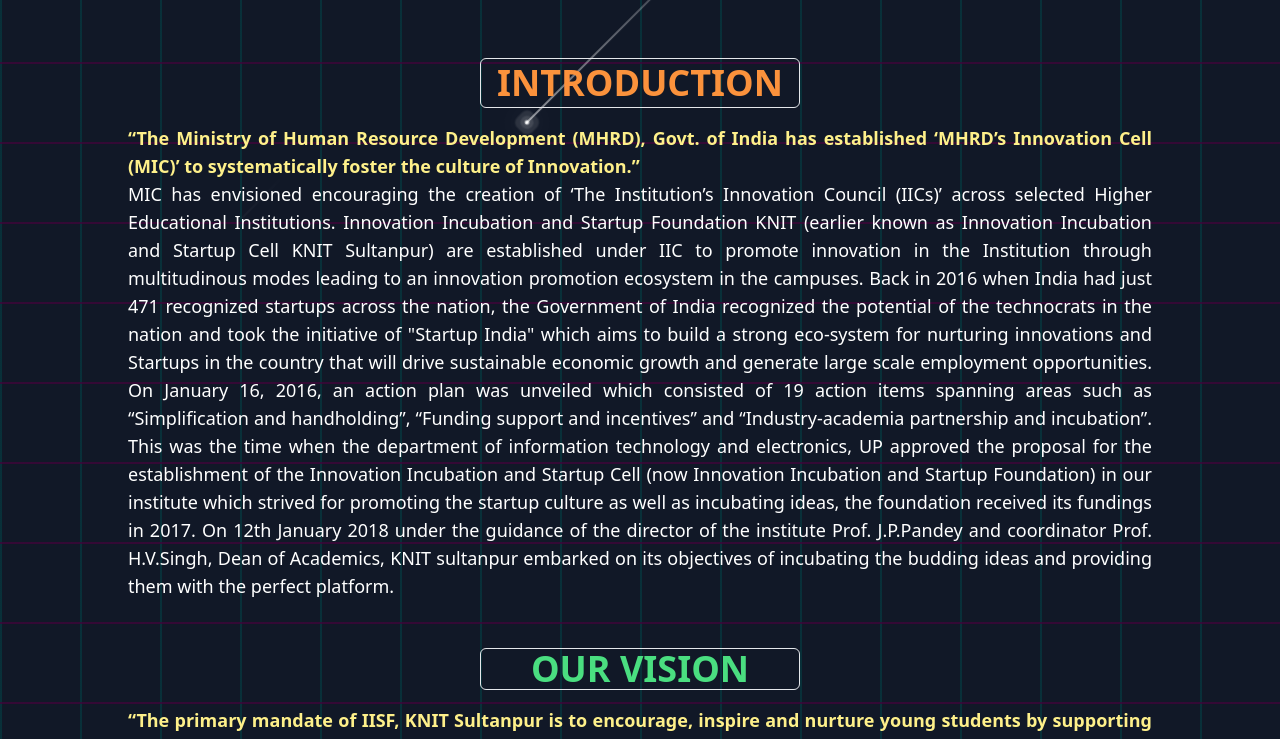
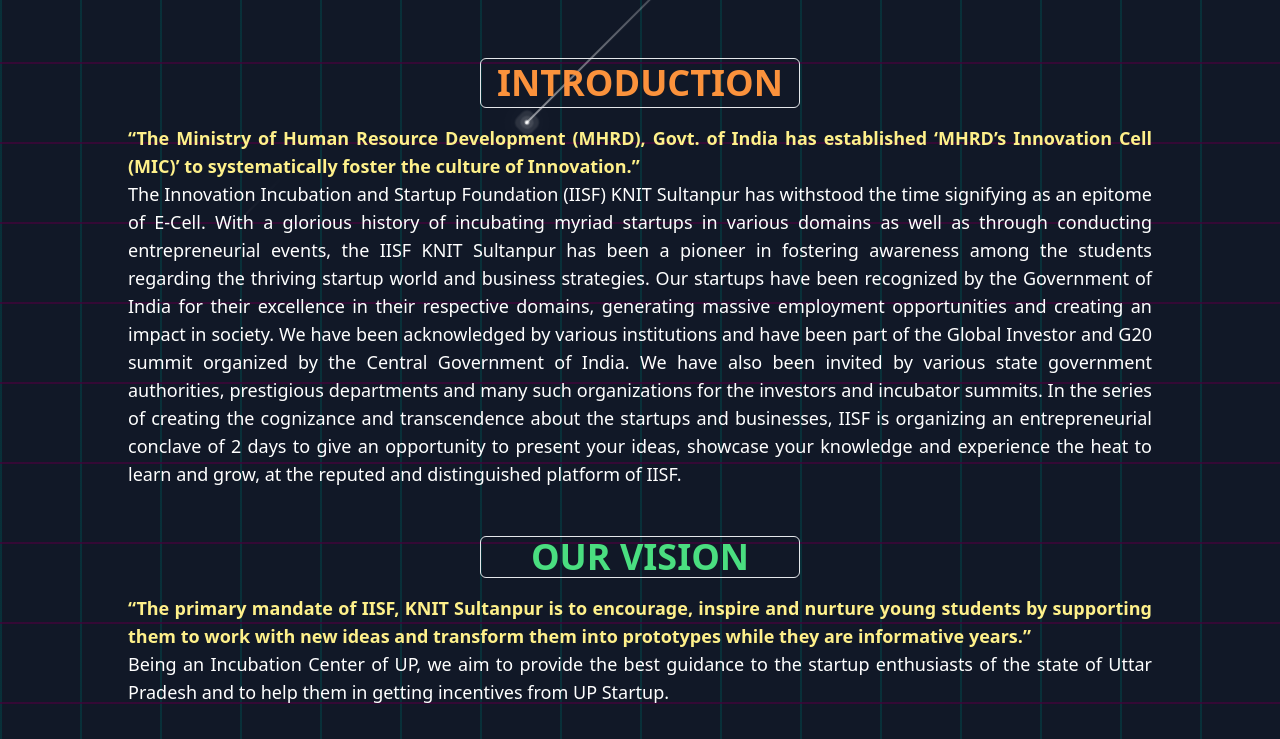
Before and after one commit to anurag-327/IISF_Avinya, a React (Vite) app in the folder front/: page /iisf in a window 1280 px wide. Shown: the part 578-1317 px from the top of the page. Built offline with nearby package versions, Linux system fonts and the light colour scheme.

Commit message:
updated faq's

```diff
--- a/front/src/Components/About.jsx
+++ b/front/src/Components/About.jsx
@@ -16,7 +16,7 @@
             <div className='w-[80%] sm:w-full  p-5 '>
                 <h1 className=' text-3xl font-poppins text-center font-bold  text-yellow-300'>Innovation, Incubation and Startup Foundation</h1>
 
-                <p className='text-start text-lg mt-2'>The Innovation Incubation and Startup Foundation (IISF) KNIT Sultanpur has withstood the time signifying as an epitome of E-Cell. With a glorious history of incubating myriad startups in various domains as well as through conducting entrepreneurial events, the IISF KNIT Sultanpur has been a pioneer in fostering awareness among the students regarding the thriving startup world and business strategies.</p>                <p className='text-justify text-lg mt-2'>The Innovation Incubation and Startup Foundation (IISF) KNIT Sultanpur has withstood the time signifying as an epitome of E-Cell. With a glorious history of incubating myriad startups in various domains as well as through conducting entrepreneurial events, IISF KNIT Sultanpur has been a pioneer in fostering awareness among the students regarding the thriving startup world and business strategies.</p>
+                <p className='text-start text-lg mt-2'>The Innovation Incubation and Startup Foundation (IISF) KNIT Sultanpur has withstood the time signifying as an epitome of E-Cell. With a glorious history of incubating myriad startups in various domains as well as through conducting entrepreneurial events, the IISF KNIT Sultanpur has been a pioneer in fostering awareness among the students regarding the thriving startup world and business strategies.</p>
                 <Link className='text-blue-300 float-right  text-end font-semibold ' to="/iisf"><p>Show more &rarr;</p></Link>
             </div>
         </div>
--- a/front/src/Event_Details/Event.jsx
+++ b/front/src/Event_Details/Event.jsx
@@ -26,7 +26,7 @@
                       </span>
                   </Link>
         <h2 className='text-5xl mt-5 sm:text-3xl font-bold text-yellow-500 underline'>Event Roadmap</h2>
-        <h3 className='text-violet-500 font-bold  text-3xl  my-5'>Day 1</h3>
+        {/* <h3 className='text-violet-500 font-bold  text-3xl  my-5'>Day 1</h3> */}
         {/* <Day1/> */}
         {/* <h3 className='text-violet-500  font-bold text-3xl my-5'>Day 2</h3> */}
         {/* <Day2/> */}
--- a/front/src/Pages/Iisf.jsx
+++ b/front/src/Pages/Iisf.jsx
@@ -20,10 +20,19 @@
               <div className='introduction text-lg'>
                   <p className='text-center w-[20rem] border mx-auto rounded-md p-1 text-4xl text-orange-400 font-bold mb-4'>INTRODUCTION</p>
                   <p><q className='font-semibold text-yellow-200'>The Ministry of Human Resource Development (MHRD), Govt. of India has established ‘MHRD’s Innovation Cell (MIC)’ to systematically foster the culture of Innovation.
-                  </q><br></br>MIC has envisioned encouraging the creation of ‘The Institution’s Innovation Council (IICs)’ across selected Higher Educational Institutions. Innovation Incubation and Startup Foundation KNIT (earlier known as Innovation Incubation and Startup Cell KNIT Sultanpur) are established under IIC to promote innovation in the Institution through multitudinous modes leading to an innovation promotion ecosystem in the campuses.
-                  Back in 2016 when India had just 471 recognized startups across the nation, the Government of India recognized the potential of the technocrats in the nation and took the initiative of  "Startup India" which aims to build a strong eco-system for nurturing innovations and Startups in the country that will drive sustainable economic growth and generate large scale employment opportunities.
-                  On January 16, 2016, an action plan was unveiled which consisted of 19 action items spanning areas such as “Simplification and handholding”, “Funding support and incentives” and “Industry-academia partnership and incubation”.
-                  This was the time when the department of information technology and electronics, UP approved the proposal for the establishment of the Innovation Incubation and Startup Cell (now Innovation Incubation and Startup Foundation) in our institute which strived for promoting the startup culture as well as incubating ideas, the foundation received its fundings in 2017. On 12th January 2018 under the guidance of the director of the institute Prof. J.P.Pandey and coordinator Prof. H.V.Singh, Dean of Academics, KNIT sultanpur embarked on its objectives of incubating the budding ideas and providing them with the perfect platform.
+                  </q><br></br>The Innovation Incubation and Startup Foundation (IISF) KNIT Sultanpur has withstood the time signifying as
+an epitome of E-Cell. With a glorious history of incubating myriad startups in various domains as well as
+through conducting entrepreneurial events, the IISF KNIT Sultanpur has been a pioneer in fostering
+awareness among the students regarding the thriving startup world and business strategies.
+Our startups have been recognized by the Government of India for their excellence in their respective
+domains, generating massive employment opportunities and creating an impact in society. We have been
+acknowledged by various institutions and have been part of the Global Investor and G20 summit organized
+by the Central Government of India. We have also been invited by various state government authorities,
+prestigious departments and many such organizations for the investors and incubator summits.
+In the series of creating the cognizance and transcendence about the startups and businesses, IISF is
+organizing an entrepreneurial conclave of 2 days to give an opportunity to present your ideas, showcase
+your knowledge and experience the heat to learn and grow, at the reputed and distinguished platform of
+IISF.
                   </p>
               </div>
 
--- a/front/src/assets/data/FAQ.js
+++ b/front/src/assets/data/FAQ.js
@@ -1,13 +1,13 @@
 const faqquestions=[
     {
         id:1,
-        question:"What is Amogh'23?",
-        answer:"answer1"
+        question:"What is Amogh?",
+        answer:`An Entrepreneurial conclave Organised by Innovation, Incubation and StartUp Foundation, KNIT Sultanpur on 3rd May at IISF Seminar hall, KNIT, Sultanpur.`
     },
     {
         id:2,
         question:"What is IISF?",
-        answer:"answer2"
+        answer:`The Innovation Incubation and Startup Foundation (IISF) KNIT Sultanpur has withstood the time signifying asan epitome of E-Cell. With a glorious history of incubating myriad startups in various domains as well asthrough conducting entrepreneurial events, the IISF KNIT Sultanpur has been a pioneer in fosteringawareness among the students regarding the thriving startup world and business strategies.`
     },
     {
         id:3,
@@ -17,12 +17,12 @@
     {
         id:4,
         question:"Who can participate in the event?",
-        answer:"answer 4"
+        answer:"Any one from Kamla Nehru Institute of Technology can participate in the event."
     },
     {
         id:5,
         question:"How to contact Us?",
-        answer:"answer 5"
+        answer:"You can contact us on +91 7800105835 or visit contact page for more info."
     },
 
 ]
--- a/front/src/assets/data/MainEvent.js
+++ b/front/src/assets/data/MainEvent.js
@@ -5,7 +5,7 @@
     name:"AMOGH",
     logo:Logo,
     banner:amogh,
-    description:"AMOGH derived from Sanskrit says ‘Fruitful, unfading and everlasting’, is an initiative to identify and nurture the incipient entrepreneurs by providing them with a once-in-a-lifetime opportunity to connect with industry experts, investors, and entrepreneurs around the globe. The conclave will be focused on the skills required for success in business, the startup world and the entrepreneurial environment. A person can win a seat at this conclave by showing aptitude in all 3 key areas: strategy, technology, and entrepreneurship.    ",
+    description:"AMOGH derived from Sanskrit says ‘Fruitful, unfadingand everlasting’, is an initiative to identify and nurturethe incipient entrepreneurs by providing them with aonce-in-a-lifetime opportunity to connect with industryexperts, investors, and entrepreneurs around theglobe. The conclave will be focused on the skillsrequired for success in business, the startup world andthe entrepreneurial environment. A person can win aseat at this conclave by showing aptitude in all 3 keyareas: strategy,technology, and entrepreneurship.",
     date:"3rd May",
     venue:"IISF Seminar hall, KNIT, Sultanpur",
     registrattion:true,
```
